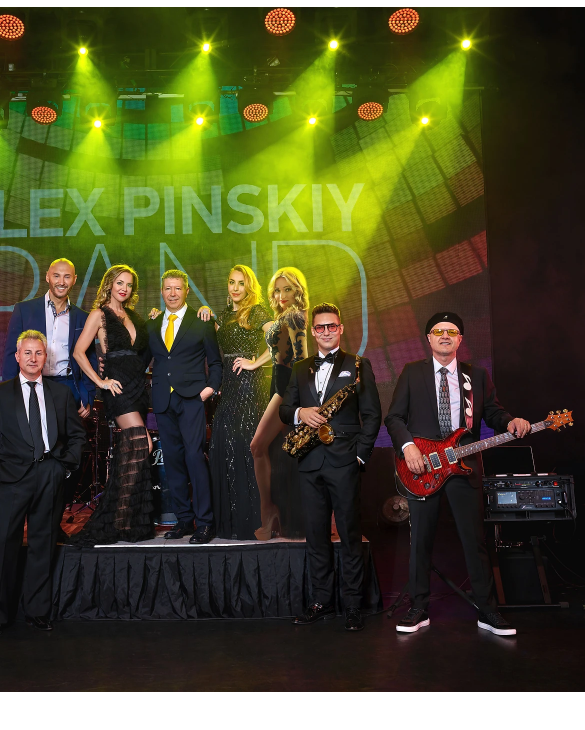
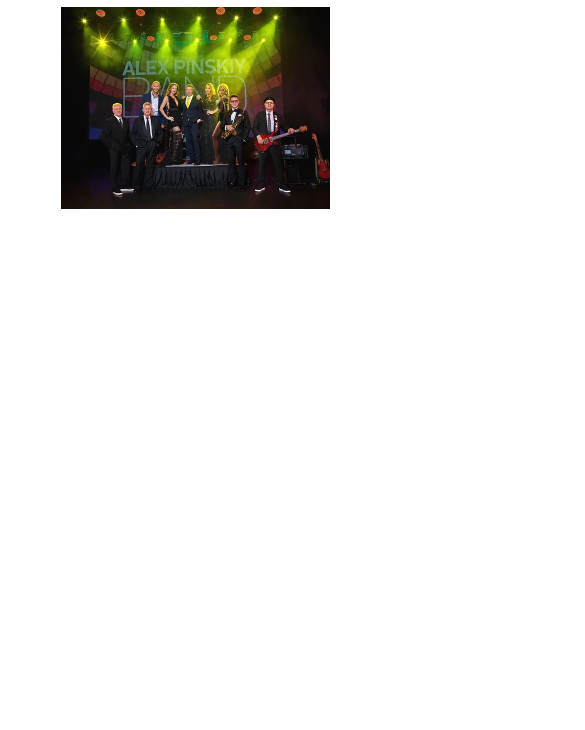
Before and after one commit to prefabcode/AlexPinskiyBandSite, a website: page index.html in a window 390 px wide. Shown: the part 66-796 px from the top of the page, 585 px wide, since content can reach past the window. Drawn offline with Linux system fonts and the light colour scheme; a web font is replaced by a local one.

Commit message:
finished responsiveness

```diff
--- a/index.html
+++ b/index.html
@@ -1,5 +1,5 @@
 <!DOCTYPE html>
-<html lang="en">
+<html lang="en" class="main-page">
 
 <head>
   <meta charset="UTF-8">
@@ -14,7 +14,7 @@
   <link rel="stylesheet" href="responsive.css">
 </head>
 
-<body>
+<body class="main-page">
   <div class="container">
     <header>
       <div class="social-icons">
@@ -55,7 +55,8 @@
           <p>PARTY</p>
           <p>TUNES</p>
         </div>
-        <img src="assets/imgs/band-image.jpg" alt="Alex Pinskiy Band">
+        <img class="band-image-large" src="assets/imgs/band-image.jpg" alt="Alex Pinskiy Band">
+        <img class="band-image-mobile" src="assets/imgs/band-image-mobile.jpg" alt="Alex Pinskiy Band">
       </section>
     </main>
   </div>
--- a/responsive.css
+++ b/responsive.css
@@ -131,6 +131,13 @@
     max-width: 95%;
     max-height: 95%;
   }
+
+  main .hero img.band-image-large {
+    display: none;
+  }
+  main .hero img.band-image-mobile {
+    display: block;
+  }
 }
 /* Burger menu styles */
 .burger-menu {
@@ -204,4 +211,9 @@
   main .overlay-text {
     display: none;
   }
+
+  html.main-page,
+  body.main-page {
+    overflow: hidden;
+  }
 }
--- a/styles.css
+++ b/styles.css
@@ -106,10 +106,17 @@
 }
 
 
-main .hero img {
+main .hero img.band-image-large {
   width: 910px;
   height: 685px;
   z-index: 1;
+  display: block;
+}
+
+main .hero img.band-image-mobile {
+  width: 269px;
+  height: 202px;
+  display: none;
 }
 
 
```
Also changed, not shown: assets/imgs/band-image-mobile.jpg (added).
